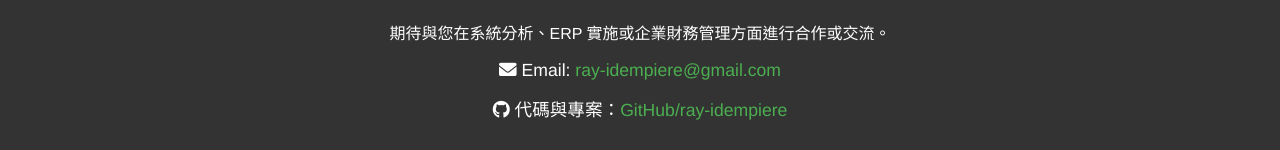
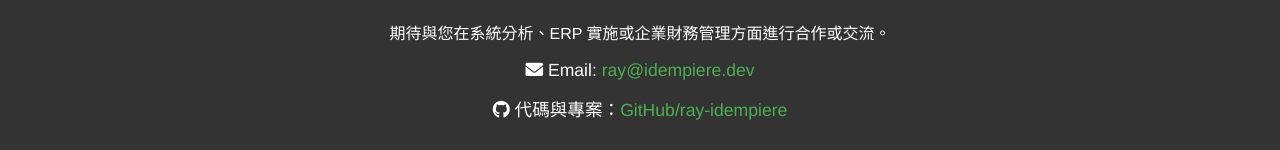
Before and after one commit to ray-idempiere/ray-idempiere.github.io, a plain HTML site: page index.html in a window 1280 px wide. Shown: the part 2700-2850 px from the top of the page. Drawn offline with Linux system fonts and the light colour scheme.

Commit message:
Update index.html

```diff
--- a/index.html
+++ b/index.html
@@ -330,7 +330,7 @@
             <div class="contact-info">
                 <p>
                     <i class="fas fa-envelope"></i>
-                    Email: <a href="mailto:ray-idempiere@gmail.com">ray-idempiere@gmail.com</a>
+                    Email: <a href="mailto:ray@idempiere.dev">ray@idempiere.dev</a>
                 </p>
                 <p>
                     <i class="fab fa-github"></i>
```
